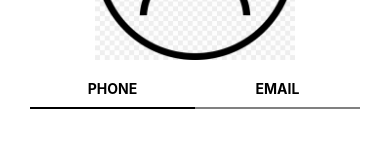
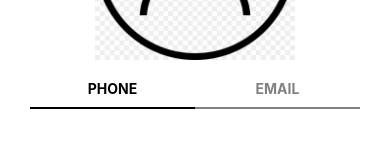
Before and after one commit to itsajay2195/rn_instaclone, a React Native app in the folder InstagramClone/: screen / in a window 390 px wide. Shown: the part 218-378 px from the top of the page. Built offline with nearby package versions, Linux system fonts and the light colour scheme.

Commit message:
phone section completion

```diff
--- a/InstagramClone/src/screens/SignUpScreen.js
+++ b/InstagramClone/src/screens/SignUpScreen.js
@@ -31,15 +31,16 @@ class SignUpScreen extends Component {
                 ? colors.black
                 : colors.gray1,
             }]}>
-              <Text style={styles.title}>PHONE</Text>
+              <Text style={[styles.title,{color:isPhoneEnabled ? colors.black :colors.gray1}]}>PHONE</Text>
             </TouchableOpacity>
-            <TouchableOpacity onPress={() => this.ifOptionSelected(true)} style={[styles.sectionSwitch, {
+            <TouchableOpacity onPress={() => this.switchButton(false)} style={[styles.sectionSwitch, {
               borderBottomColor: isPhoneEnabled
                 ? colors.gray1
                 : colors.black,
-            }]} >
-              <Text style={styles.title}>EMAIL</Text>
+            }]}>
+              <Text style={[styles.title,{color:isPhoneEnabled ? colors.gray1 :colors.black}]}>EMAIL</Text>
             </TouchableOpacity>
+
           </View>
           <View style={styles.PhoneFormWrapper}>
             <PhoneForm></PhoneForm>
```
